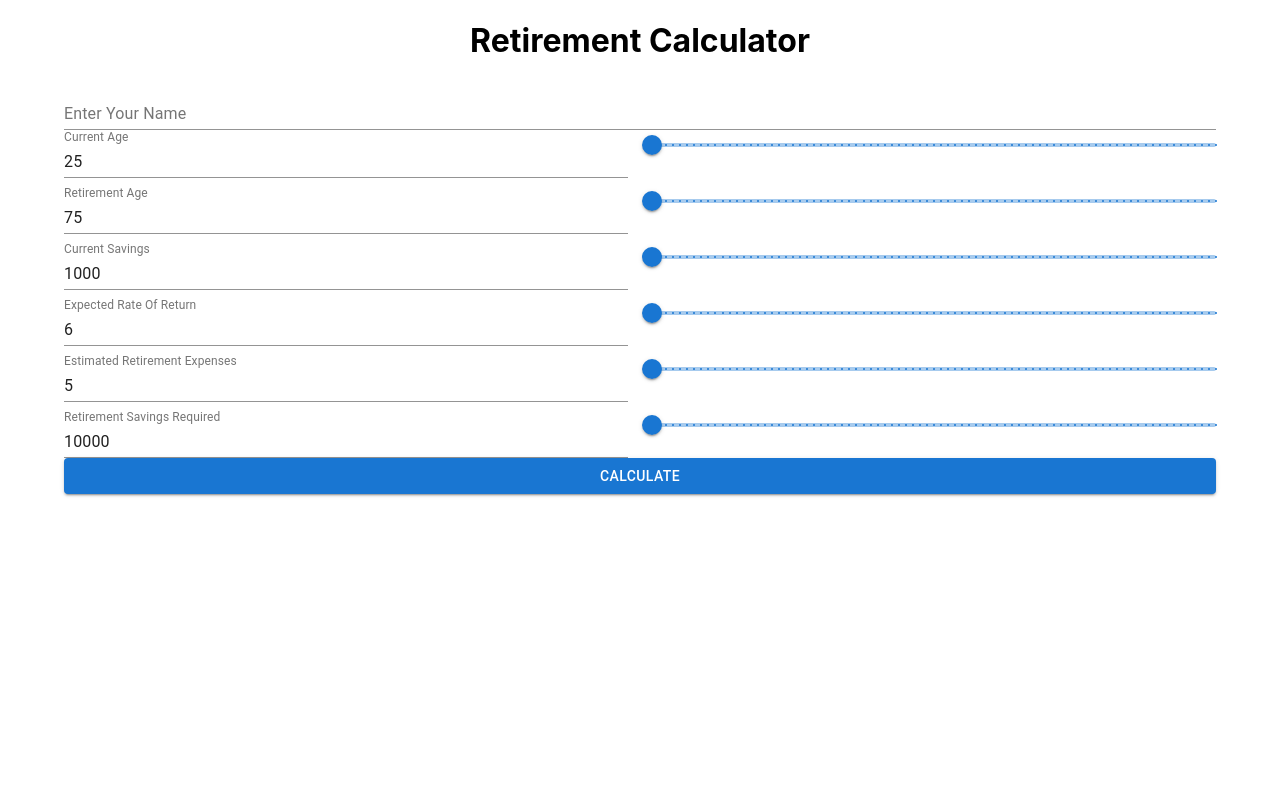
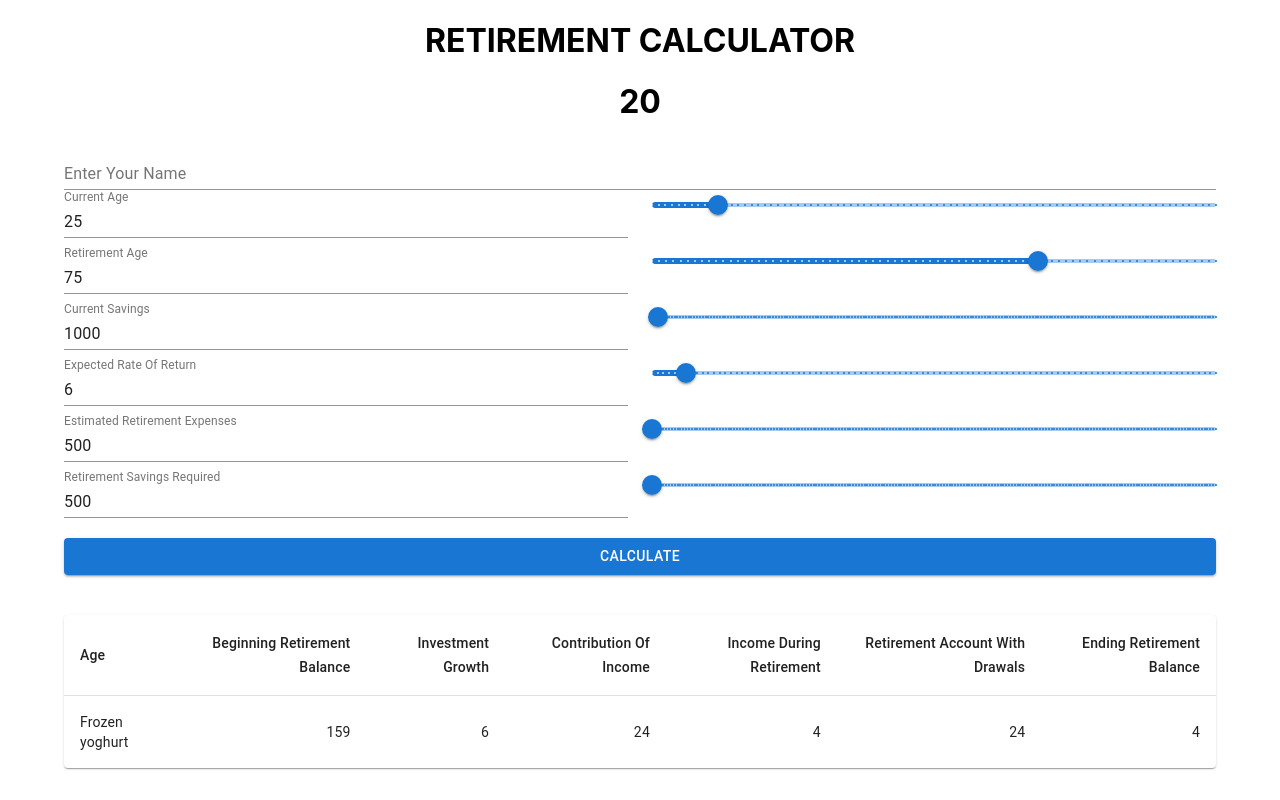
Before and after one commit to BarshaMalbul1/retirement_calculator, a React (Create React App) app: page / in a window 1280 px wide. Built offline with nearby package versions, Linux system fonts and the light colour scheme.

Commit message:
formvalue

```diff
--- /dev/null
+++ b/src/Component/ChartComponent.js
@@ -0,0 +1,211 @@
+// /* Imports */
+
+
+// import am5themes_Animated from "@amcharts/amcharts5/themes/Animated";
+
+// /* Chart code */
+// // Create root element
+// // https://www.amcharts.com/docs/v5/getting-started/#Root_element
+// let root = am5.Root.new("chartdiv");
+
+// // Set themes
+// // https://www.amcharts.com/docs/v5/concepts/themes/
+// root.setThemes([
+//   am5themes_Animated.new(root)
+// ]);
+
+// // Create chart
+// // https://www.amcharts.com/docs/v5/charts/xy-chart/
+// let chart = root.container.children.push(
+//   am5xy.XYChart.new(root, {
+//     panX: true,
+//     panY: true,
+//     wheelX: "panX",
+//     wheelY: "zoomX",
+//     layout: root.verticalLayout,
+//   pinchZoomX:true
+//   })
+// );
+
+// // Add cursor
+// // https://www.amcharts.com/docs/v5/charts/xy-chart/cursor/
+// let cursor = chart.set("cursor", am5xy.XYCursor.new(root, {
+//   behavior: "none"
+// }));
+// cursor.lineY.set("visible", false);
+
+// // The data
+// let data = [
+//   {
+//     year: "1930",
+//     italy: 1,
+//     germany: 5,
+//     uk: 3
+//   },
+//   {
+//     year: "1934",
+//     italy: 1,
+//     germany: 2,
+//     uk: 6
+//   },
+//   {
+//     year: "1938",
+//     italy: 2,
+//     germany: 3,
+//     uk: 1
+//   },
+//   {
+//     year: "1950",
+//     italy: 3,
+//     germany: 4,
+//     uk: 1
+//   },
+//   {
+//     year: "1954",
+//     italy: 5,
+//     germany: 1,
+//     uk: 2
+//   },
+//   {
+//     year: "1958",
+//     italy: 3,
+//     germany: 2,
+//     uk: 1
+//   },
+//   {
+//     year: "1962",
+//     italy: 1,
+//     germany: 2,
+//     uk: 3
+//   },
+//   {
+//     year: "1966",
+//     italy: 2,
+//     germany: 1,
+//     uk: 5
+//   },
+//   {
+//     year: "1970",
+//     italy: 3,
+//     germany: 5,
+//     uk: 2
+//   },
+//   {
+//     year: "1974",
+//     italy: 4,
+//     germany: 3,
+//     uk: 6
+//   },
+//   {
+//     year: "1978",
+//     italy: 1,
+//     germany: 2,
+//     uk: 4
+//   }
+// ];
+
+// // Create axes
+// // https://www.amcharts.com/docs/v5/charts/xy-chart/axes/
+// let xRenderer = am5xy.AxisRendererX.new(root, {});
+// xRenderer.grid.template.set("location", 0.5);
+// xRenderer.labels.template.setAll({
+//   location: 0.5,
+//   multiLocation: 0.5
+// });
+
+// let xAxis = chart.xAxes.push(
+//   am5xy.CategoryAxis.new(root, {
+//     categoryField: "year",
+//     renderer: xRenderer,
+//     tooltip: am5.Tooltip.new(root, {})
+//   })
+// );
+
+// xAxis.data.setAll(data);
+
+// let yAxis = chart.yAxes.push(
+//   am5xy.ValueAxis.new(root, {
+//     maxPrecision: 0,
+//     renderer: am5xy.AxisRendererY.new(root, {
+//       inversed: true
+//     })
+//   })
+// );
+
+// // Add series
+// // https://www.amcharts.com/docs/v5/charts/xy-chart/series/
+
+// function createSeries(name, field) {
+//   let series = chart.series.push(
+//     am5xy.LineSeries.new(root, {
+//       name: name,
+//       xAxis: xAxis,
+//       yAxis: yAxis,
+//       valueYField: field,
+//       categoryXField: "year",
+//       tooltip: am5.Tooltip.new(root, {
+//         pointerOrientation: "horizontal",
+//         labelText: "[bold]{name}[/]\n{categoryX}: {valueY}"
+//       })
+//     })
+//   );
+
+
+//   series.bullets.push(function() {
+//     return am5.Bullet.new(root, {
+//       sprite: am5.Circle.new(root, {
+//         radius: 5,
+//         fill: series.get("fill")
+//       })
+//     });
+//   });
+
+//   // create hover state for series and for mainContainer, so that when series is hovered,
+//   // the state would be passed down to the strokes which are in mainContainer.
+//   series.set("setStateOnChildren", true);
+//   series.states.create("hover", {});
+
+//   series.mainContainer.set("setStateOnChildren", true);
+//   series.mainContainer.states.create("hover", {});
+
+//   series.strokes.template.states.create("hover", {
+//     strokeWidth: 4
+//   });
+
+//   series.data.setAll(data);
+//   series.appear(1000);
+// }
+
+// createSeries("Italy", "italy");
+// createSeries("Germany", "germany");
+// createSeries("UK", "uk");
+
+// // Add scrollbar
+// // https://www.amcharts.com/docs/v5/charts/xy-chart/scrollbars/
+// chart.set("scrollbarX", am5.Scrollbar.new(root, {
+//   orientation: "horizontal",
+//   marginBottom: 20
+// }));
+
+// let legend = chart.children.push(
+//   am5.Legend.new(root, {
+//     centerX: am5.p50,
+//     x: am5.p50
+//   })
+// );
+
+// // Make series change state when legend item is hovered
+// legend.itemContainers.template.states.create("hover", {});
+
+// legend.itemContainers.template.events.on("pointerover", function(e) {
+//   e.target.dataItem.dataContext.hover();
+// });
+// legend.itemContainers.template.events.on("pointerout", function(e) {
+//   e.target.dataItem.dataContext.unhover();
+// });
+
+// legend.data.setAll(chart.series.values);
+
+// // Make stuff animate on load
+// // https://www.amcharts.com/docs/v5/concepts/animations/
+// chart.appear(1000, 100);
--- a/src/Component/FormComponent.js
+++ b/src/Component/FormComponent.js
@@ -8,14 +8,14 @@ import {Container} from '@mui/material';
 import {Button} from '@mui/material';
 import CalulationScript from '../Helper/CalulationScript';
 
-function FormComponent()
+function FormComponent(setFormData)
 {
-    const [currentAgeState,setCurrentAge] = useState();
-    const [retirementAgeState,setRetirementAge] = useState();
-    const [currentSavingsState,setCurrentSavings] = useState();
-    const [expectedRORState,setExpectedROR] = useState();
-    const [estimatedREState,setEstimatedRE] = useState();
-    const [retirementSRState,setRetirementSR] = useState();
+    const [currentAgeState,setCurrentAge] = useState(25);
+    const [retirementAgeState,setRetirementAge] = useState(75);
+    const [currentSavingsState,setCurrentSavings] = useState(1000);
+    const [expectedRORState,setExpectedROR] = useState(6);
+    const [estimatedREState,setEstimatedRE] = useState(500);
+    const [retirementSRState,setRetirementSR] = useState(500);
     const [clientNameState,setClientName] = useState();
 
     const validationSchema = yup.object({
@@ -77,20 +77,20 @@ function FormComponent()
           retirementAge: 75,
           currentSavings: 1000,
           expectedROR: 6,
-          estimatedRE: 5,
-          retirementSR: 10000,
+          estimatedRE: 500,
+          retirementSR: 500,
           clientName:'',
         },
         validationSchema:validationSchema,
         onSubmit: (values) => {
-          console.log(values)
-          // setCurrentAge(values.currentAge)
-          // setRetirementAge(values.retirementAge)
-          // setCurrentSavings(values.currentSavings)
-          // setExpectedROR(values.expectedRateOfReturn)
-          // setEstimatedRE(values.estimatedRetirementExpenses)
-          // setRetirementSR(values.retirementSavingsRequired)
-          // setClientName(values.clientName)
+          setFormData(values);
+          setCurrentAge(values.currentAge)
+          setRetirementAge(values.retirementAge)
+          setCurrentSavings(values.currentSavings)
+          setExpectedROR(values.expectedRateOfReturn)
+          setEstimatedRE(values.estimatedRetirementExpenses)
+          setRetirementSR(values.retirementSavingsRequired)
+          setClientName(values.clientName)
         }});
 
         const handleSliderChange = (event, newValue) => {
@@ -172,8 +172,6 @@ function FormComponent()
                     }}
                   error={formik.touched.currentAge && Boolean(formik.errors.currentAge)}
                   helperText={formik.touched.currentAge && formik.errors.currentAge}
-
-
                 />
                 </Grid>
                 <Grid item xs={6}>
@@ -183,7 +181,7 @@ function FormComponent()
                   valueLabelDisplay="auto"
                   step={1}
                   marks
-                  min={20}
+                  min={15}
                   max={100}
                   onChangeCommitted={handleSliderChange}
                 />
@@ -208,7 +206,7 @@ function FormComponent()
                   valueLabelDisplay="auto"
                   step={1}
                   marks
-                  min={20}
+                  min={21}
                   max={100}
                   onChangeCommitted={handleSliderChange}
                 />
@@ -231,10 +229,10 @@ function FormComponent()
                   value={currentSavingsState}
                   name="currentSavingsSlider"
                   valueLabelDisplay="auto"
-                  step={1}
+                  step={500}
                   marks
-                  min={20}
-                  max={100}
+                  min={0}
+                  max={100000}
                   onChangeCommitted={handleSliderChange}
                 />
                 </Grid>
@@ -258,7 +256,7 @@ function FormComponent()
                   valueLabelDisplay="auto"
                   step={1}
                   marks
-                  min={20}
+                  min={0}
                   max={100}
                   onChangeCommitted={handleSliderChange}
                 />
@@ -282,10 +280,10 @@ function FormComponent()
                   value={estimatedREState}
                   name="estimatedRESlider"
                   valueLabelDisplay="auto"
-                  step={1}
+                  step={500}
                   marks
-                  min={20}
-                  max={100}
+                  min={500}
+                  max={100000}
                   onChangeCommitted={handleSliderChange}
                 />
                 </Grid>
@@ -308,14 +306,15 @@ function FormComponent()
                   value={retirementSRState}
                   name="retirementSRSlider"
                   valueLabelDisplay="auto"
-                  step={1}
+                  step={500}
                   marks
-                  min={20}
-                  max={100}
+                  min={500}
+                  max={100000}
                   onChangeCommitted={handleSliderChange}
                 />
                 </Grid>
               </Grid>
+              <br></br>
               <Button color="primary" margin="2px" variant="contained" fullWidth type="submit">Calculate</Button>
             </form>
           </Container>
--- /dev/null
+++ b/src/Component/TableComponent.js
@@ -0,0 +1,58 @@
+import * as React from 'react';
+import Table from '@mui/material/Table';
+import TableBody from '@mui/material/TableBody';
+import TableCell from '@mui/material/TableCell';
+import TableContainer from '@mui/material/TableContainer';
+import TableHead from '@mui/material/TableHead';
+import TableRow from '@mui/material/TableRow';
+import Paper from '@mui/material/Paper';
+import {Container} from '@mui/material';
+
+
+function createData(name, calories, fat, carbs, protein) {
+  return { name, calories, fat, carbs, protein };
+}
+
+const rows = [
+  createData('Frozen yoghurt', 159, 6.0, 24, 4.0)
+];
+
+export default function TableComponent() {
+  return (
+    <Container>
+      <TableContainer component={Paper}>
+        <Table sx={{ minWidth: 650 }} aria-label="simple table">
+          <TableHead>
+            <TableRow>
+              <TableCell>Age</TableCell>
+              <TableCell align="right">Beginning Retirement Balance</TableCell>
+              <TableCell align="right">Investment Growth</TableCell>
+              <TableCell align="right">Contribution Of Income</TableCell>
+              <TableCell align="right">Income During Retirement</TableCell>
+              <TableCell align="right">Retirement Account With Drawals</TableCell>
+              <TableCell align="right">Ending Retirement Balance</TableCell>
+            </TableRow>
+          </TableHead>
+          <TableBody>
+            {rows.map((row) => (
+              <TableRow
+                key={row.name}
+                sx={{ '&:last-child td, &:last-child th': { border: 0 } }}
+              >
+                <TableCell component="th" scope="row">
+                  {row.name}
+                </TableCell>
+                <TableCell align="right">{row.calories}</TableCell>
+                <TableCell align="right">{row.fat}</TableCell>
+                <TableCell align="right">{row.carbs}</TableCell>
+                <TableCell align="right">{row.protein}</TableCell>
+                <TableCell align="right">{row.carbs}</TableCell>
+                <TableCell align="right">{row.protein}</TableCell>
+              </TableRow>
+            ))}
+          </TableBody>
+        </Table>
+      </TableContainer>
+    </Container>
+  );
+}
--- a/src/Helper/CalulationScript.js
+++ b/src/Helper/CalulationScript.js
@@ -1,5 +1,13 @@
+function createData(age, BeginningRetirementBal, InvestmentGrowth, ContributionOfIncome, IncomeDuringRetirement, RetirementAccountWithDrawals, EndingRetirementbalance ) {
+    return { age, BeginningRetirementBal, InvestmentGrowth, ContributionOfIncome, IncomeDuringRetirement, RetirementAccountWithDrawals, EndingRetirementbalance };
+  }
+
+
 function CalulationScript(data){
     //logic to calculate
+
+
+
 }
 
 export default CalulationScript;
--- a/src/Pages/HomePage.js
+++ b/src/Pages/HomePage.js
@@ -1,12 +1,24 @@
+import ChartComponent from "../Component/ChartComponent";
 import FormComponent from "../Component/FormComponent";
+import TableComponent from "../Component/TableComponent";
+import { useState } from "react";
 
 function Homepage()
-{
+{   const [formData,setFormData] = useState({
+    currentAge:20
+});
+
+
     return(
         <div>
-            <h1>Retirement Calculator</h1>
+            <h1>RETIREMENT CALCULATOR</h1>
             {/* <Navbar> */}
-            <FormComponent></FormComponent>
+            <h1>{formData.currentAge??0}</h1>
+            <FormComponent setFormData={setFormData}></FormComponent>
+            <br></br>
+            {/* <ChartComponent></ChartComponent> */}
+            <br></br>
+            <TableComponent></TableComponent>
         </div>
     )
 }
```
